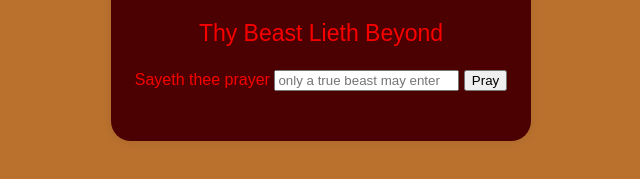
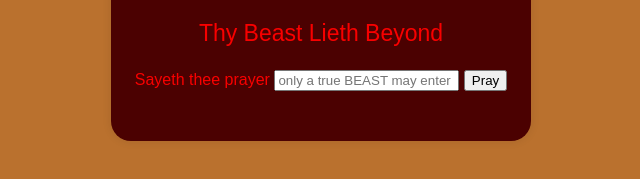
Before and after one commit to wc082025-cyber/min-side, a plain HTML site: page index.html in a window 1280 px wide. Shown: the part 289-468 px from the top of the page, 319-959 px from the left. Drawn offline with Linux system fonts and the light colour scheme.

Commit message:
initiate commit

```diff
--- a/index.html
+++ b/index.html
@@ -18,7 +18,7 @@
         <input
           type="password"
           id="password"
-          placeholder="only a true beast may enter"
+          placeholder="only a true BEAST may enter"
           required
         />
         <button type="submit">Pray</button>
```
